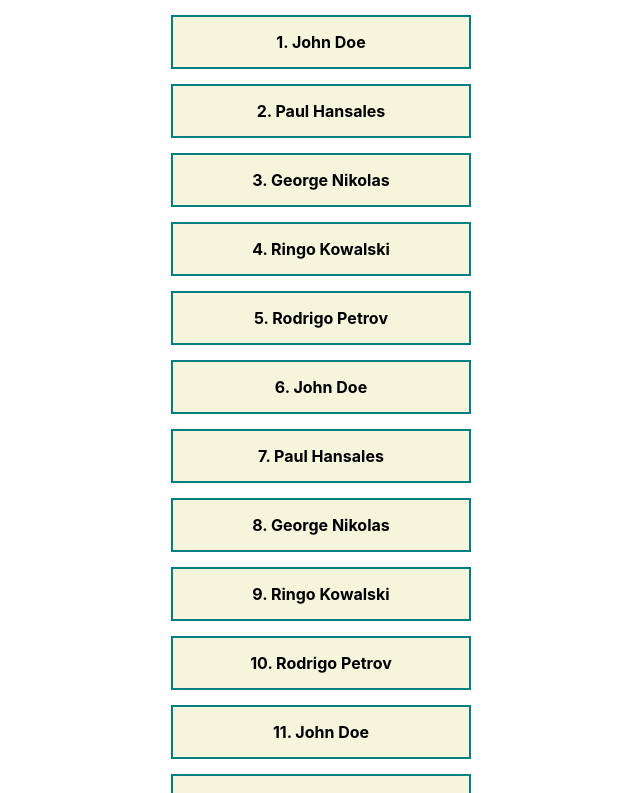
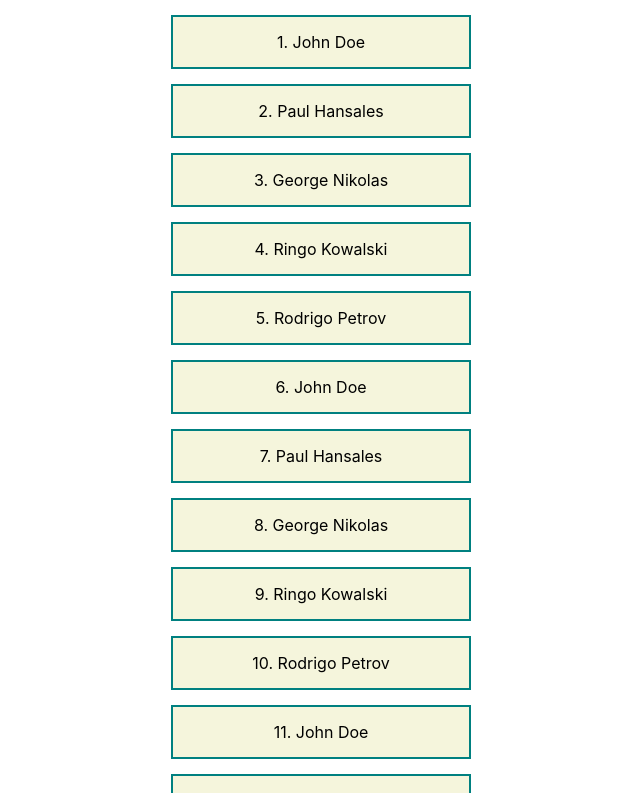
Before and after one commit to EugeneMNS/kolibri-test, a React (Create React App) app: page / in a window 1280 px wide. Shown: the top 793 px of the page, without its empty margins (319-959 px from the left). Built offline with nearby package versions, Linux system fonts and the light colour scheme.

Commit message:
fix: sympathetic optimization

```diff
--- a/src/userList/UserItem.css
+++ b/src/userList/UserItem.css
@@ -14,4 +14,5 @@
     display: flex;
     justify-content: center;
     align-items: center;
+    list-style-type: none;
 }
--- a/src/userList/UserItem.tsx
+++ b/src/userList/UserItem.tsx
@@ -6,9 +6,9 @@ export function UserItem ({user, index}: {user: UserType, index: number}) {
 
     return (
         <div className="userItem">
-            <div className="userItem__content">
-                <strong>{index+1}. {user.name} {user.surname}</strong>
-            </div>
+            <ul className="userItem__content">
+                <li>{index+1}. {user.name} {user.surname}</li>
+            </ul>
         </div>
     );
 }
```
